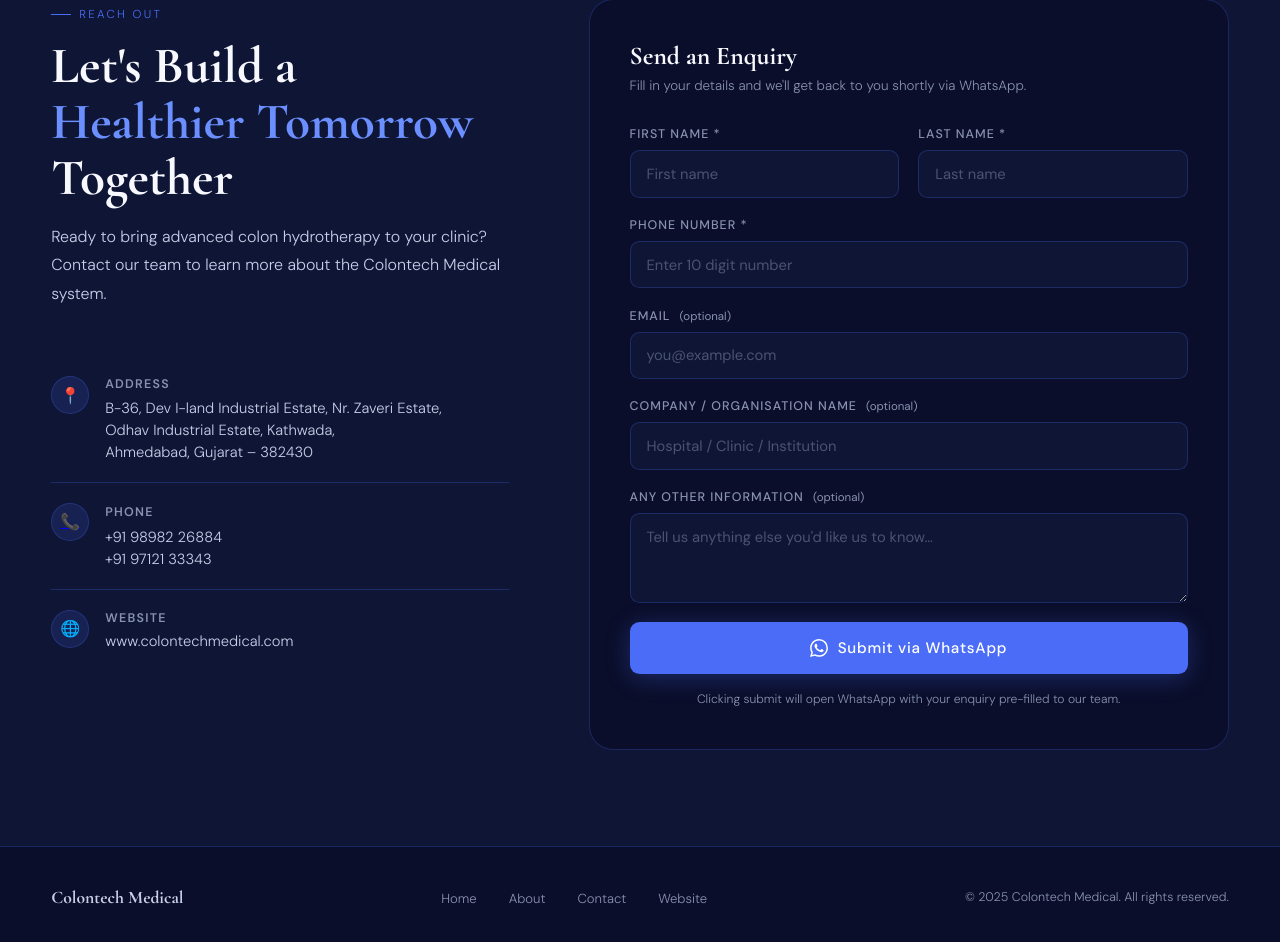
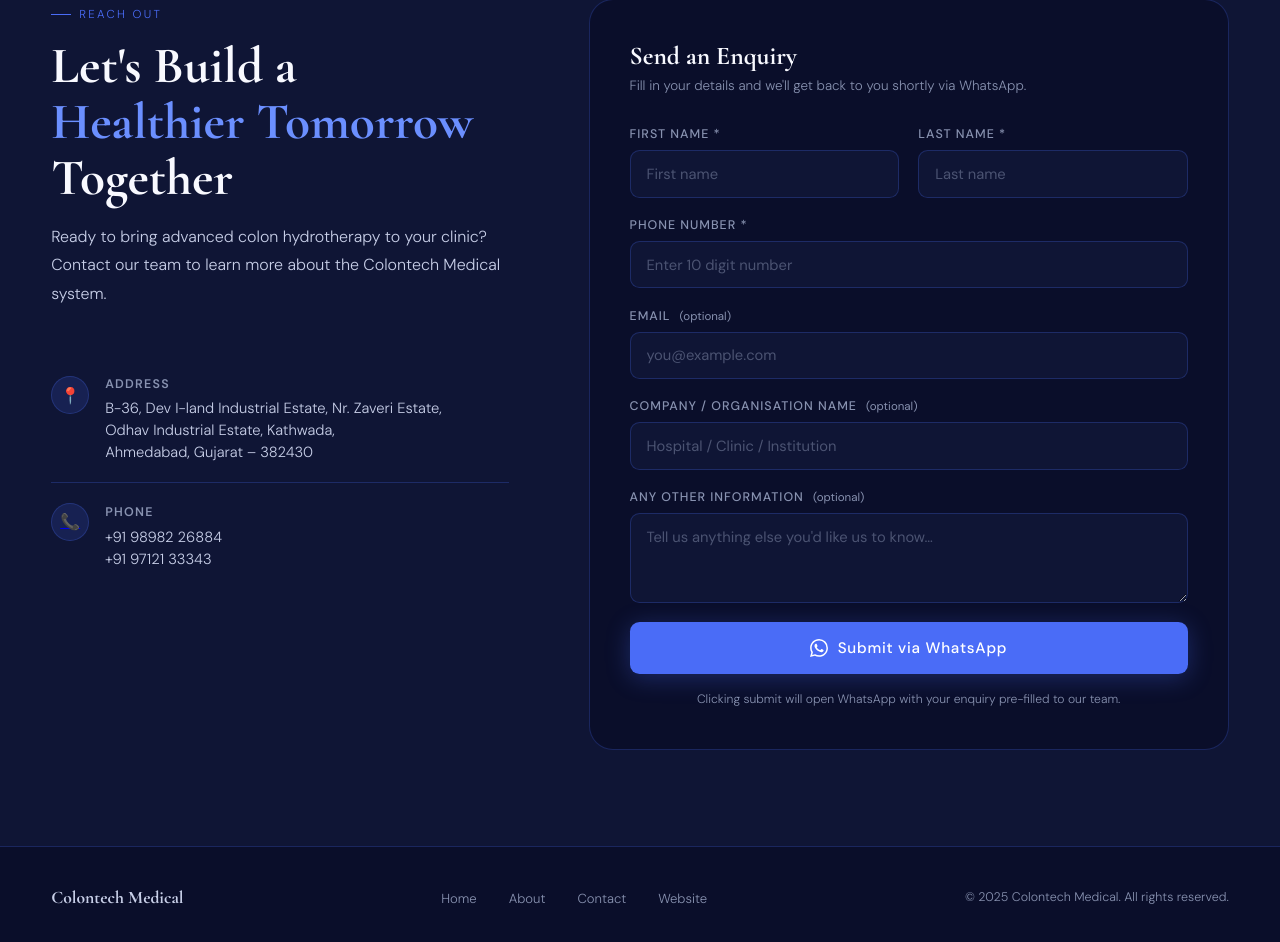
Before and after one commit to colontechmedical/colontech-web, a plain HTML site: page index.html in a window 1280 px wide. Shown: the part 3529-4471 px from the top of the page. Drawn offline with nearby package versions, Linux system fonts and the light colour scheme.

```diff
--- a/index.html
+++ b/index.html
@@ -1345,13 +1345,6 @@
                     </div>
                 </div>
 
-                <div class="contact-detail">
-                    <div class="contact-detail-icon">🌐</div>
-                    <div class="contact-detail-text">
-                        <h4>Website</h4>
-                        <a href="https://www.colontechmedical.com" target="_blank">www.colontechmedical.com</a>
-                    </div>
-                </div>
             </div>
 
             <div class="contact-form-wrap fade-in">
```
